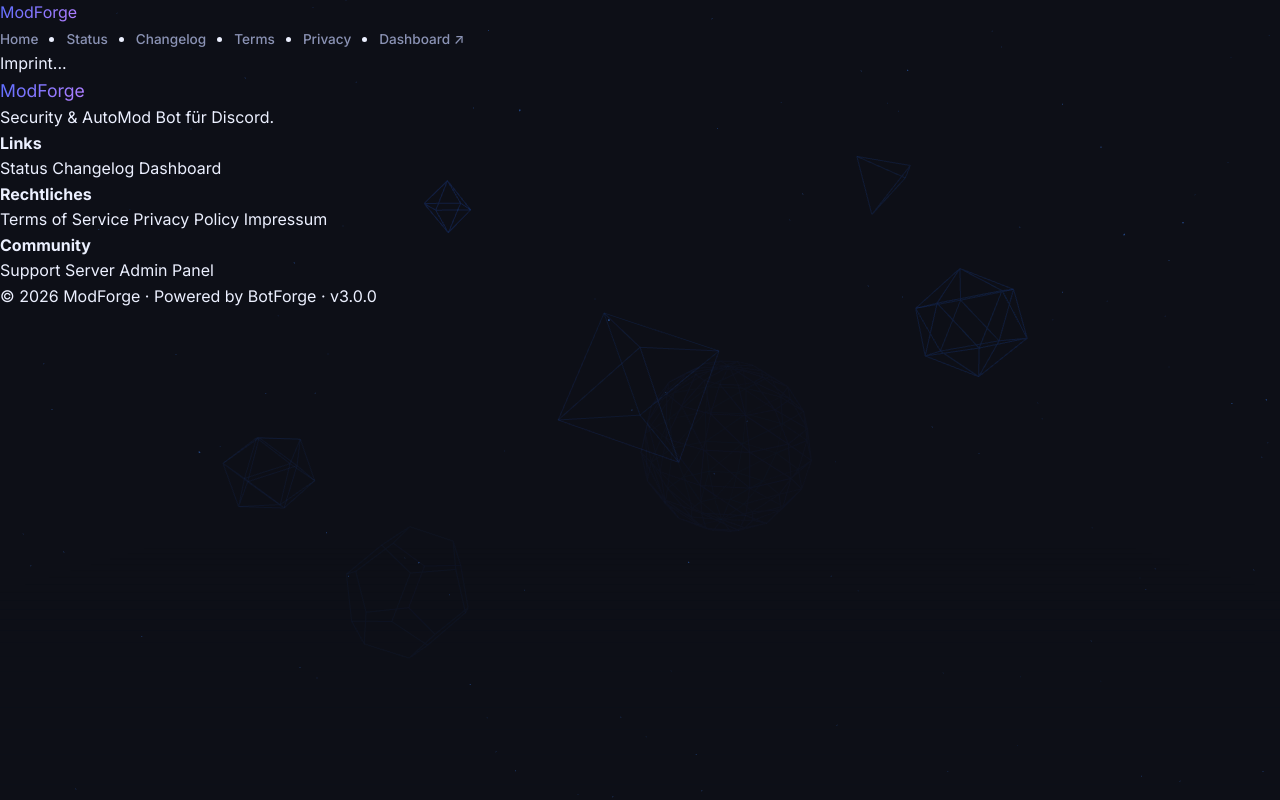
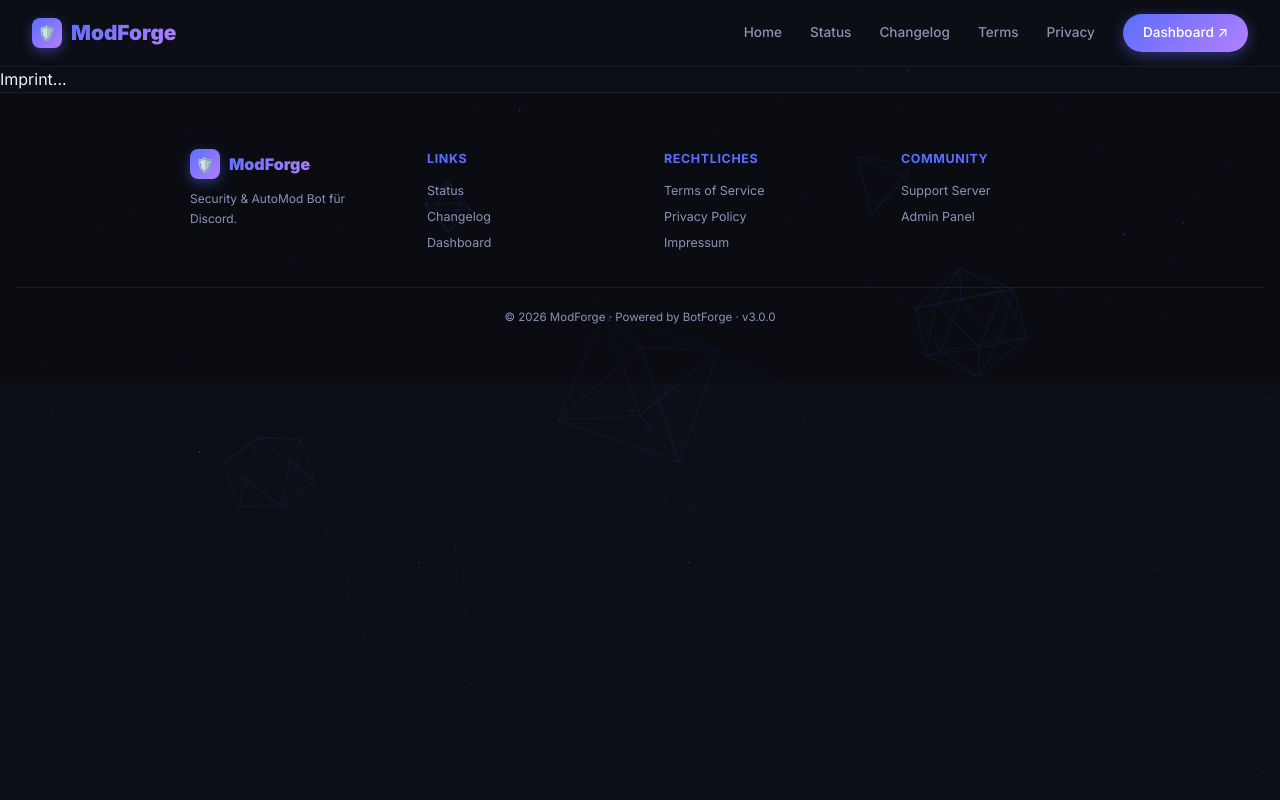
Before and after one commit to Fufi1925/Mod-Forge, a Flask app: page /imprint in a window 1280 px wide. Run offline with Flask 2, Linux system fonts and the light colour scheme; parts of the project's set-up code (start-up, migrations or seed data) failed here and were passed over.

Commit message:
Update base.html

```diff
--- a/ModForge/web/templates/base.html
+++ b/ModForge/web/templates/base.html
@@ -4,36 +4,41 @@
   <meta charset="utf-8">
   <meta name="viewport" content="width=device-width, initial-scale=1.0">
   <title>{% block title %}ModForge – Discord Security &amp; AutoMod Bot{% endblock %}</title>
-  <meta name="description" content="Der stärkste Discord‑Sicherheitsbot. Anti‑Nuke, Anti‑Raid, AutoMod, Cases &amp; Web‑Dashboard. Powered by BotForge.">
+  <meta name="description" content="Der stärkste Discord‑Sicherheitsbot. Anti‑Nuke, Anti‑Raid, AutoMod, Cases &amp; Web‑Dashboard.">
   <link rel="stylesheet" href="/static/style.css">
 </head>
 <body class="page-bg">
 
-  <!-- 3D Canvas und Cursor werden automatisch vom Script erstellt -->
+  <!-- 3D-Canvas wird automatisch von script.js erstellt -->
 
-  <nav class="navbar">
-    <a class="nav-brand" href="/">
-      <span class="logo-icon"></span>
+  <!-- Seite über den Canvas heben -->
+  <div class="page-wrapper">
+
+    <nav class="topnav">
+      <a class="brand" href="/">
+        <div class="brand-icon">🛡️</div>
         <span class="grad">ModForge</span>
       </a>
-    <ul class="nav-links">
-      <li><a href="/">Home</a></li>
-      <li><a href="/status">Status</a></li>
-      <li><a href="/changelog">Changelog</a></li>
-      <li><a href="/terms">Terms</a></li>
-      <li><a href="/privacy">Privacy</a></li>
-      <li><a href="/login" class="btn-dashboard">Dashboard ↗</a></li>
-    </ul>
+      <div class="nav-links">
+        <a href="/">Home</a>
+        <a href="/status">Status</a>
+        <a href="/changelog">Changelog</a>
+        <a href="/terms">Terms</a>
+        <a href="/privacy">Privacy</a>
+        <a href="/login" class="nav-cta">Dashboard ↗</a>
+      </div>
     </nav>
 
     {% block content %}{% endblock %}
 
-  <footer>
+    <footer class="footer page-bg">
+      <div class="footer-inner container">
         <div>
-      <div class="footer-brand">
-        <span class="grad" style="font-size:1.1rem">ModForge</span>
+          <div class="brand" style="margin-bottom:10px">
+            <div class="brand-icon">🛡️</div>
+            <span class="grad" style="font-size:1rem">ModForge</span>
           </div>
-      <p class="footer-sub">Security &amp; AutoMod Bot für Discord.</p>
+          <p style="font-size:.75rem;color:var(--muted)">Security &amp; AutoMod Bot für Discord.</p>
         </div>
         <div>
           <h4>Links</h4>
@@ -52,12 +57,12 @@
           <a href="https://discord.gg/gwryX3dbkt" target="_blank">Support Server</a>
           <a href="/admin/login">Admin Panel</a>
         </div>
-    <div class="footer-copy">
-      <span>© 2026 ModForge · Powered by BotForge · v3.0.0</span>
       </div>
+      <div class="footer-bottom">&copy; 2026 ModForge · Powered by BotForge · v3.0.0</div>
     </footer>
 
-  <!-- Three.js wird bei Bedarf vom Script selbst nachgeladen, sicherheitshalber trotzdem hier -->
+  </div>
+
   <script src="https://cdnjs.cloudflare.com/ajax/libs/three.js/r128/three.min.js"></script>
   <script src="/static/script.js"></script>
 </body>
```
Lines whose indentation alone changed are shown as unchanged.
